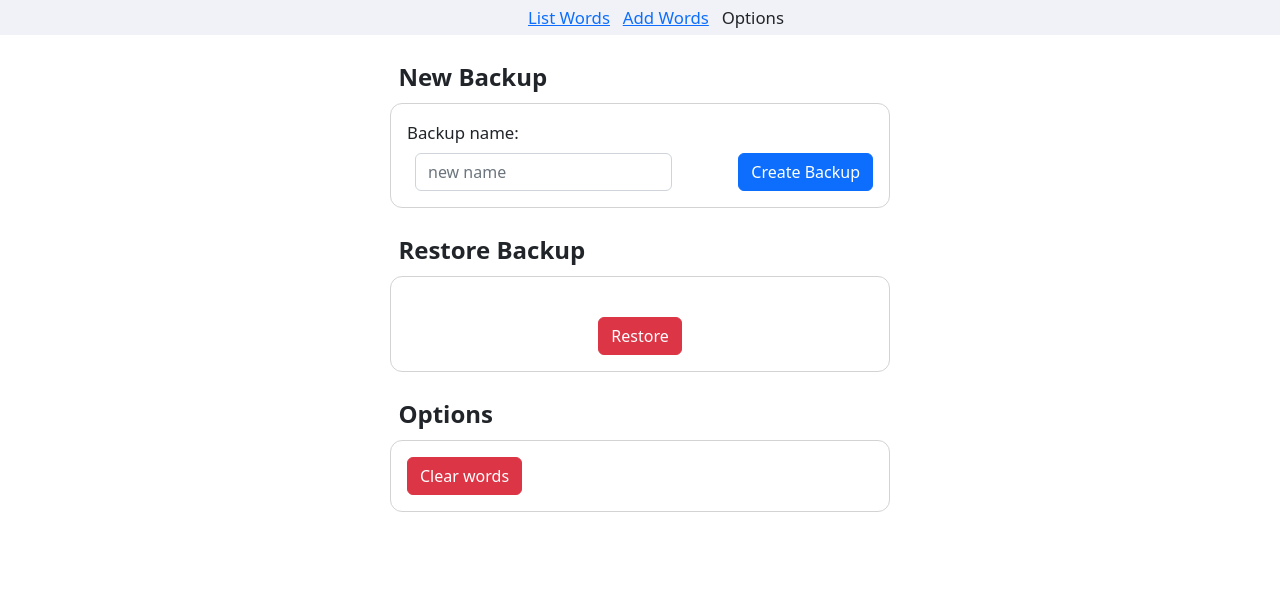
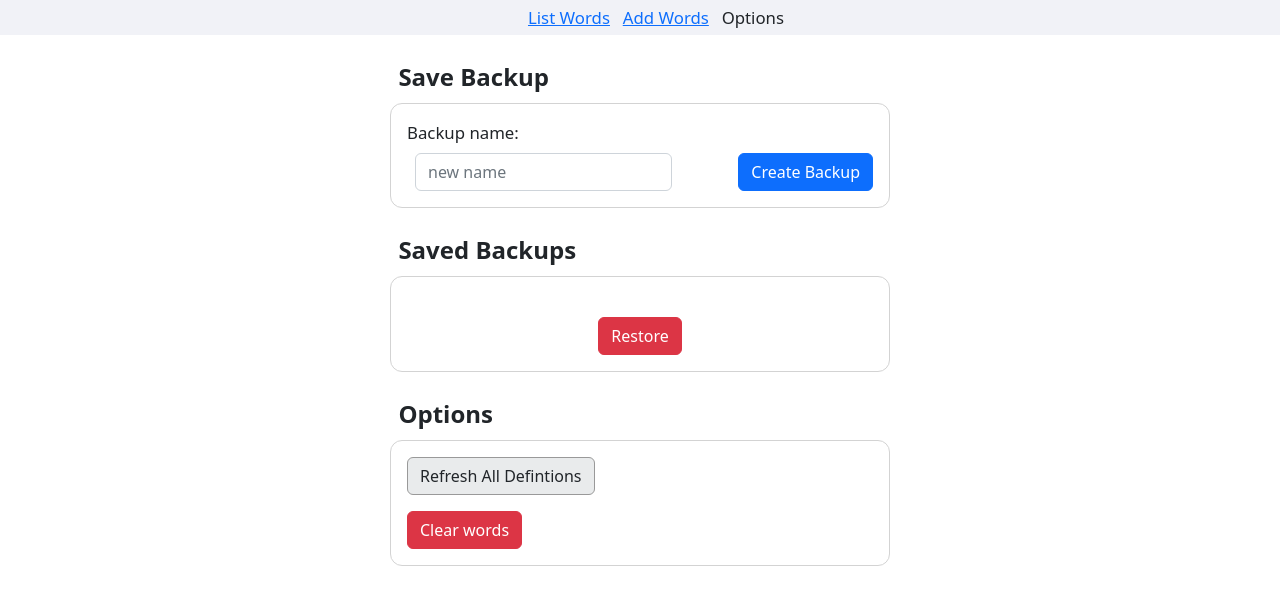
Before and after one commit to vishusandy/lexicon, a SvelteKit app: page /options in a window 1280 px wide. Shown: the top 604 px of the page. Built offline with nearby package versions, Linux system fonts and the light colour scheme.

Commit message:
feat: added refresh all definitions button

```diff
--- a/src/components/Alert.svelte
+++ b/src/components/Alert.svelte
@@ -3,6 +3,7 @@
 
     export let message: string | undefined;
     export let remove_time: number = 4000;
+    export let alert_style: string = 'error';
 
     let node: HTMLElement;
     let fade_timer: ReturnType<typeof setTimeout> | undefined;
@@ -33,7 +34,7 @@
 </script>
 
 {#if message}
-    <div class="alert-box" bind:this={node}>
+    <div class="alert-type-{alert_style} alert-box" bind:this={node}>
         {message}
     </div>
 {/if}
@@ -46,12 +47,20 @@
         bottom: 0px;
         margin: 0px;
         margin-bottom: 0.2rem;
-        background-color: #f8d7da;
-        border: 1px solid #f5c2c7;
         border-radius: 0.375rem;
-        color: #842029;
         padding: 0.75rem 1rem;
         text-align: center;
         transition: opacity 1.5s ease-in;
     }
+
+    .alert-type-error {
+        background-color: #f8d7da;
+        border: 1px solid #f5c2c7;
+        color: #842029;
+    }
+
+    .alert-type-info {
+        background-color: #e9ebec;
+        border: 1px solid #f8f9fa;
+    }
 </style>
--- a/src/components/Backups.svelte
+++ b/src/components/Backups.svelte
@@ -1,7 +1,7 @@
 <script lang="ts">
     import { browser } from '$app/environment';
     import type { BackupEntry } from '../types';
-    import { download_json } from '../words';
+    import { download_json, list_get } from '../words';
     import Modal from './Modal.svelte';
 
     export let key: string;
@@ -13,14 +13,14 @@
 
     // rename modal
     let rename_str: string = '';
-    let rename_placeholder: string = '';
+    // let rename_placeholder: string = '';
 
     function updateBackups() {
         for (let i = 0; i < localStorage.length; i++) {
             const k = localStorage.key(i);
-            // if (k && k != key) {
             if (k) {
-                backups.push({ name: k, key: i });
+                let list = list_get(k);
+                backups.push({ name: k, key: i, size: list.words.length });
             }
         }
     }
@@ -170,7 +170,6 @@
 
     function deleteBackup(e: Event, name: string): boolean {
         e.preventDefault();
-        // const t = <HTMLButtonElement | null>e.target;
         if (!browser) return false;
         if (!window.confirm("Delete backup '" + name + "'?")) {
             return false;
@@ -181,7 +180,7 @@
     }
 </script>
 
-<legend class="options-group-title">New Backup</legend>
+<legend class="options-group-title">Save Backup</legend>
 <div class="options-group">
     <form on:submit={submitNewBackup}>
         <div class="new-backup">
@@ -200,7 +199,7 @@
     </form>
 </div>
 
-<legend class="options-group-title">Restore Backup</legend>
+<legend class="options-group-title">Saved Backups</legend>
 <div class="options-group">
     <form id="{key}-backup-list-form">
         {#each backups as backup (backup.key)}
@@ -255,6 +254,9 @@
                         >
                             {backup.name}
                         </label>
+                        <div class="backup-length">
+                            ({backup.size} words)
+                        </div>
                     </div>
                 </div>
             </div>
@@ -340,6 +342,13 @@
         flex-grow: 1;
     }
 
+    .backup-length {
+        display: inline;
+        font-size: 0.9rem;
+        font-style: italic;
+        color: #434649;
+    }
+
     .backup-name-label {
         padding-left: 0.35rem;
     }
--- a/src/components/Options.svelte
+++ b/src/components/Options.svelte
@@ -1,8 +1,13 @@
 <script lang="ts">
     import { browser } from '$app/environment';
-    import { list_blank, list_save } from '../words';
+    import { APIProviders } from '../dictionary';
+    import Alert from './Alert.svelte';
+    import type { Word as WordType, WordEvent, WordList } from '../types';
+    import { list_blank, list_get, list_save, list_update, new_word_cache } from '../words';
 
     export let key: string;
+    let alert: string | undefined = undefined;
+    let alert_type: string | undefined = undefined;
 
     function clearWords() {
         if (!browser) return;
@@ -13,9 +18,83 @@
         const blank = list_blank(key);
         list_save(blank);
     }
+
+    function refreshAllWords(key: string) {
+        function refreshWordUpdate(list_word: WordType, updated: WordType) {
+            list_word.dict_def = updated.dict_def;
+            return true;
+        }
+
+        if (!browser) return undefined;
+        if (!key) return;
+        let list: WordList = list_get(key);
+        if (
+            !window.confirm(
+                `Refresh all ${list.words.length} words?\n\nThis will overwrite existing definitions.`
+            )
+        ) {
+            return;
+        }
+
+        let updated = 0;
+        let failed: string[] = [];
+        let promises = list.words.map(async (word) => {
+            try {
+                const data = await APIProviders.default.lookup(word.word);
+                if (data) {
+                    word.dict_def = data;
+                    updated += 1;
+                } else {
+                    failed.push(word.word);
+                }
+            } finally {
+                word.cache = new_word_cache(word);
+                list_update(list, word, refreshWordUpdate);
+            }
+        });
+        Promise.allSettled(promises).then(() => {
+            if (failed.length == 0) {
+                alert = `Updated ${updated} words`;
+                alert_type = 'info';
+            } else {
+                alert_type = 'error';
+                alert = `Failed to update ${failed.length} words.  ${failed}`;
+            }
+
+            list_save(list);
+        });
+    }
 </script>
 
 <legend class="options-group-title">Options</legend>
 <div class="options-group">
-    <button on:click={clearWords} type="button" class="btn btn-danger">Clear words</button>
+    <div class="option-item">
+        <button on:click={() => refreshAllWords('words')} type="button" class="btn btn-secondary"
+            >Refresh All Defintions</button
+        >
+    </div>
+    <div class="option-item">
+        <button on:click={clearWords} type="button" class="btn btn-danger">Clear words</button>
+    </div>
 </div>
+
+{#if alert}
+    {#if alert_type != undefined}
+        <Alert bind:message={alert} alert_style={alert_type} />
+    {:else}
+        <Alert bind:message={alert} />
+    {/if}
+{/if}
+
+<style>
+    .option-item:not(:first-child) {
+        margin-top: 1rem;
+    }
+    .option-item:not(:last-child) {
+        margin-bottom: 1rem;
+    }
+
+    .btn-secondary {
+        border: 1px solid #999;
+    }
+</style>
--- a/src/components/Word.svelte
+++ b/src/components/Word.svelte
@@ -85,7 +85,7 @@
     }
 
     function updateTitle(dfn: HTMLElement) {
-        console.log('updating title to %s', item.word);
+        // console.log('updating title to %s', item.word);
         dfn.title = item.word;
     }
 
--- a/src/components/Words.svelte
+++ b/src/components/Words.svelte
@@ -180,7 +180,7 @@
         } else if (list_update_word(list, e.word.id, e.word.word)) {
             list = list_sort(list);
             if (t) {
-                console.log('updating title');
+                // console.log('updating title');
                 t.title = e.word.word;
             }
             console.log('updated list: %o', list.words);
--- a/src/types.ts
+++ b/src/types.ts
@@ -70,6 +70,7 @@ export type UpdateTagsEvent = {
 export type BackupEntry = {
     name: string,
     key: number,
+    size: number,
 };
 
 export type NewBackup = {
```
